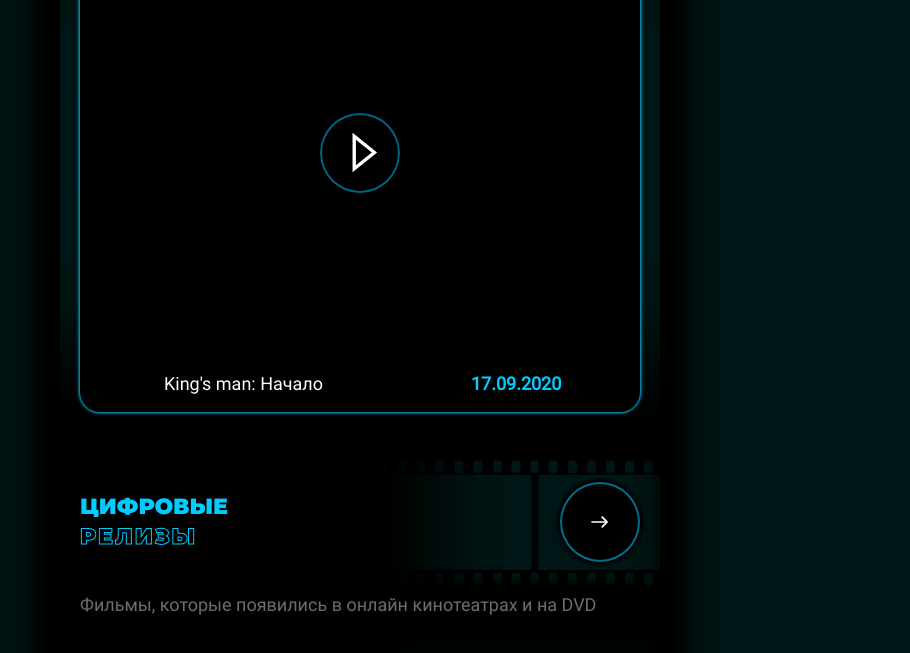
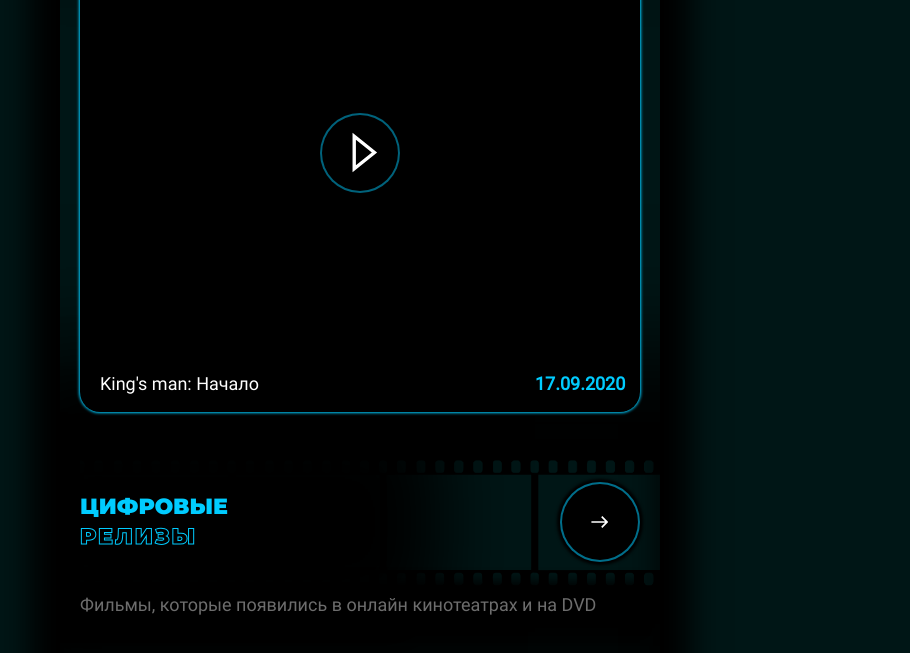
Before and after one commit to kosweb/filminfo, a website: page source/index.html in a window 1280 px wide. Shown: the part 447-1100 px from the top of the page, without its empty margins (280-1190 px from the left). Drawn offline with nearby package versions, Linux system fonts and the light colour scheme; files that its build step writes are made by us from their sources; files whose address does not match are found by name.

Commit message:
fix description

```diff
--- a/source/styles/blocks/_extended-films.scss
+++ b/source/styles/blocks/_extended-films.scss
@@ -114,15 +114,14 @@
 	&__description {
 		display: flex;
 		align-items: flex-start;
-		justify-content: space-between;
+		justify-content: space-around;
 		margin-bottom: 15px;
-
-		@media (min-width: 360px) {
-			justify-content: space-around;
-		}
+		padding-left: 10px;
+		padding-right: 10px;
 	}
 
 	&__name {
+		margin-right: auto;
 		color: $white;
 		text-decoration: none;
 		text-align: left;
```
